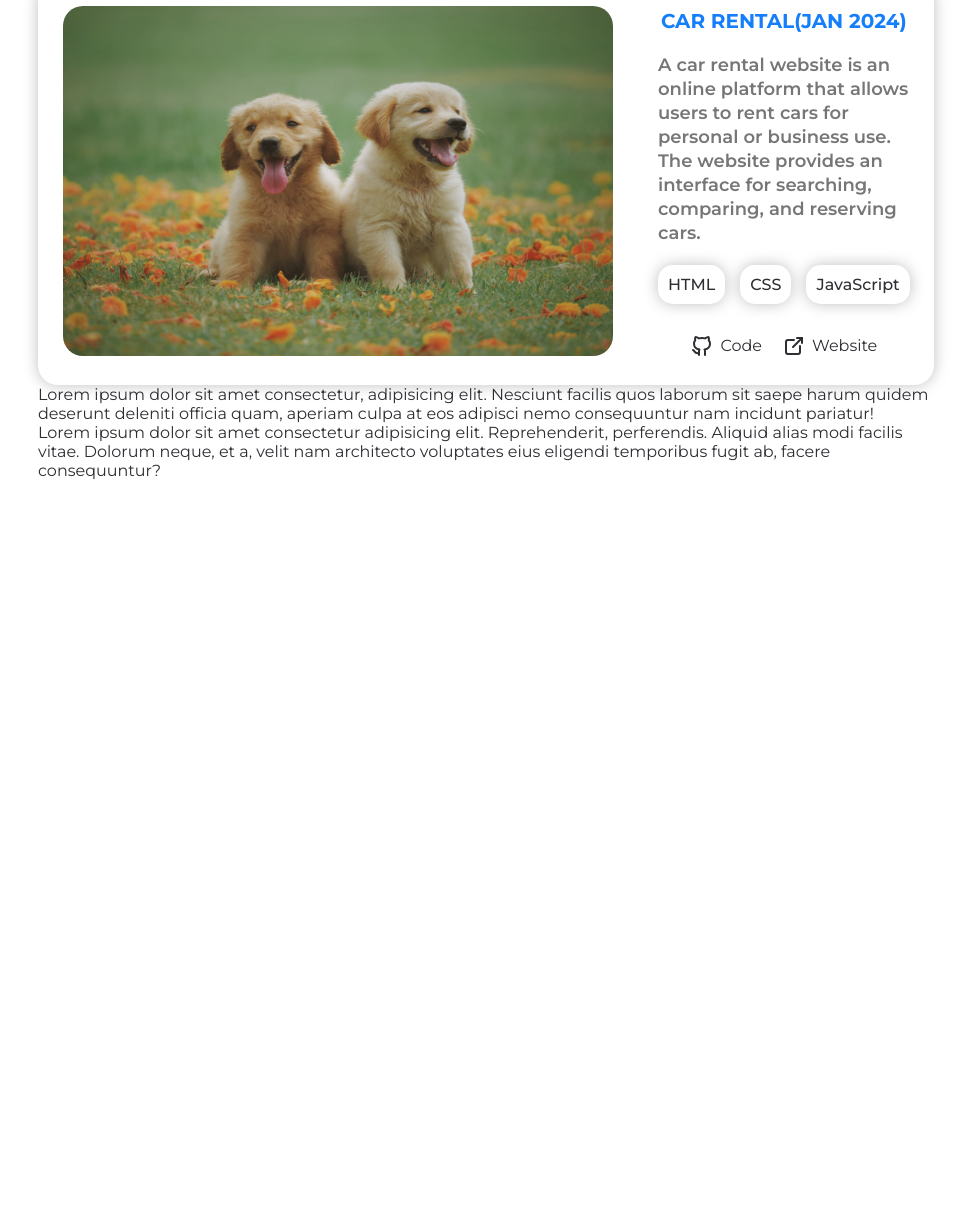
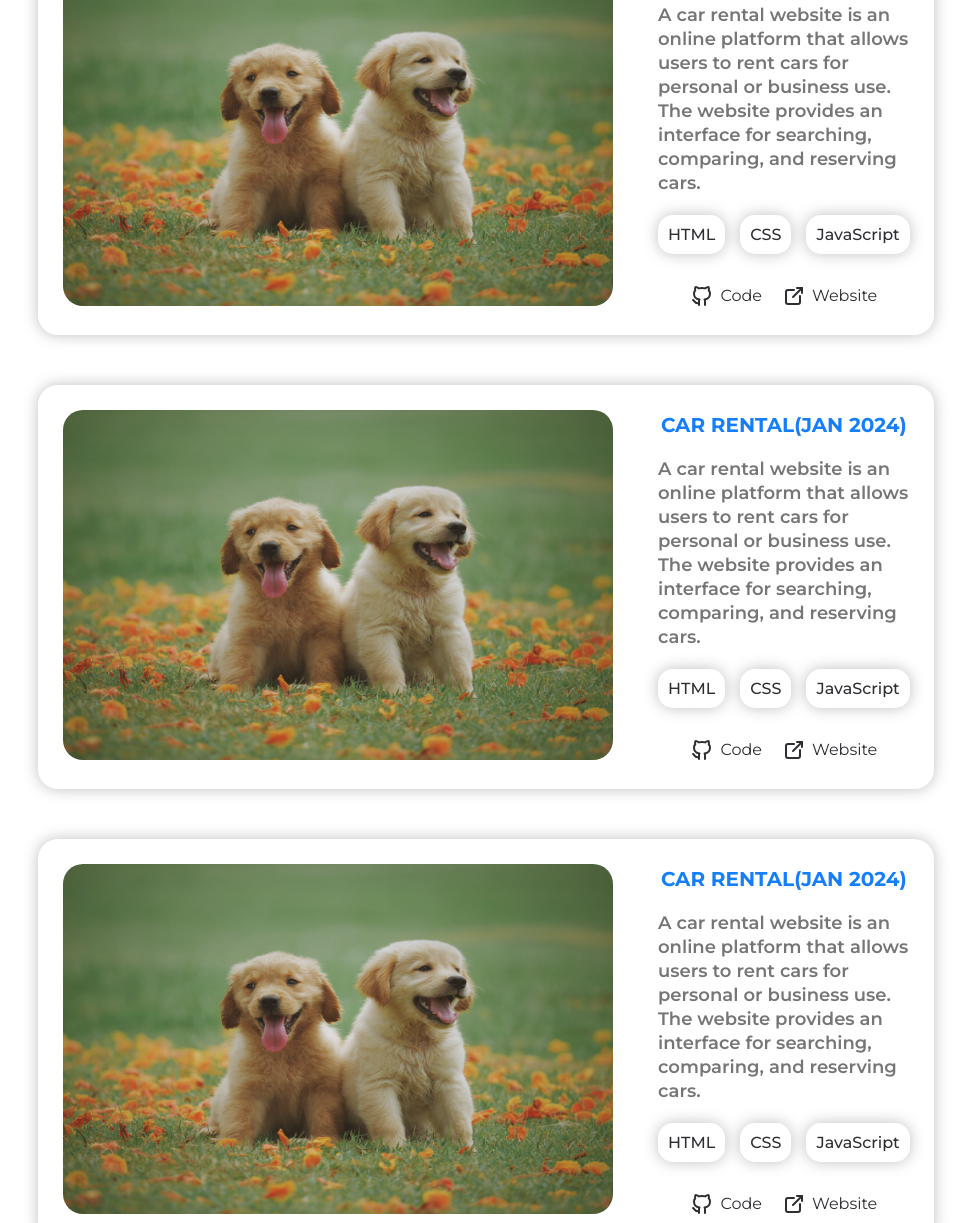
Before and after one commit to Chand5120/portfolioWebsite, a plain HTML site: page index.html in a window 1280 px wide. Shown: the part 1577-2800 px from the top of the page, without its empty margins (154-1125 px from the left). Before the commit the page ends 2057 px from the top, so only its background shows below. Drawn offline with Linux system fonts and the light colour scheme.

Commit message:
added project section and made some modifications

```diff
--- a/index.html
+++ b/index.html
@@ -139,8 +139,58 @@
                     </div>
                   </div>
                 </div>
-                <div class="project--two">Lorem ipsum dolor sit amet consectetur, adipisicing elit. Nesciunt facilis quos laborum sit saepe harum quidem deserunt deleniti officia quam, aperiam culpa at eos adipisci nemo consequuntur nam incidunt pariatur!</div>
-                <div class="project--three">Lorem ipsum dolor sit amet consectetur adipisicing elit. Reprehenderit, perferendis. Aliquid alias modi facilis vitae. Dolorum neque, et a, velit nam architecto voluptates eius eligendi temporibus fugit ab, facere consequuntur?</div>
+                <div class="project--one">
+                  <div class="project--image"><img src="./assets/dog.jpg" alt=""></div>
+                  <div class="project--details">
+                    <p class="project-name">Car rental(Jan 2024)</p>
+                    <p class="project-description">A car rental website is an online platform that allows users to rent cars for personal or business use. The website provides an interface for searching, comparing, and reserving cars.</p>
+                    <div class="technologies-used">
+                      <p class="technology">HTML</p>
+                      <p class="technology">CSS</p>
+                      <p class="technology">JavaScript</p>
+                    </div>
+                    <div class="project-code">
+                      <div class="project--githubLink">
+                        <a href="" class="project--githubLink1">
+                          <svg class="gitCodeImage" xmlns="http://www.w3.org/2000/svg" width="24" height="24" viewBox="0 0 24 24" fill="none" stroke="currentColor" stroke-width="2" stroke-linecap="round" stroke-linejoin="round" class="tabler-icon tabler-icon-brand-github"><path d="M9 19c-4.3 1.4 -4.3 -2.5 -6 -3m12 5v-3.5c0 -1 .1 -1.4 -.5 -2c2.8 -.3 5.5 -1.4 5.5 -6a4.6 4.6 0 0 0 -1.3 -3.2a4.2 4.2 0 0 0 -.1 -3.2s-1.1 -.3 -3.5 1.3a12.3 12.3 0 0 0 -6.2 0c-2.4 -1.6 -3.5 -1.3 -3.5 -1.3a4.2 4.2 0 0 0 -.1 3.2a4.6 4.6 0 0 0 -1.3 3.2c0 4.6 2.7 5.7 5.5 6c-.6 .6 -.6 1.2 -.5 2v3.5"></path></svg>
+                          Code
+                        </a>
+                      </div>
+                      <div class="project--link">
+                        <a href="" class="project--link1">
+                          <svg class="websiteLink" xmlns="http://www.w3.org/2000/svg" width="24" height="24" viewBox="0 0 24 24" fill="none" stroke="currentColor" stroke-width="2" stroke-linecap="round" stroke-linejoin="round" class="tabler-icon tabler-icon-external-link"><path d="M12 6h-6a2 2 0 0 0 -2 2v10a2 2 0 0 0 2 2h10a2 2 0 0 0 2 -2v-6"></path><path d="M11 13l9 -9"></path><path d="M15 4h5v5"></path></svg>
+                          Website
+                        </a>
+                      </div>
+                    </div>
+                  </div>
+                </div>
+                <div class="project--one">
+                  <div class="project--image"><img src="./assets/dog.jpg" alt=""></div>
+                  <div class="project--details">
+                    <p class="project-name">Car rental(Jan 2024)</p>
+                    <p class="project-description">A car rental website is an online platform that allows users to rent cars for personal or business use. The website provides an interface for searching, comparing, and reserving cars.</p>
+                    <div class="technologies-used">
+                      <p class="technology">HTML</p>
+                      <p class="technology">CSS</p>
+                      <p class="technology">JavaScript</p>
+                    </div>
+                    <div class="project-code">
+                      <div class="project--githubLink">
+                        <a href="" class="project--githubLink1">
+                          <svg class="gitCodeImage" xmlns="http://www.w3.org/2000/svg" width="24" height="24" viewBox="0 0 24 24" fill="none" stroke="currentColor" stroke-width="2" stroke-linecap="round" stroke-linejoin="round" class="tabler-icon tabler-icon-brand-github"><path d="M9 19c-4.3 1.4 -4.3 -2.5 -6 -3m12 5v-3.5c0 -1 .1 -1.4 -.5 -2c2.8 -.3 5.5 -1.4 5.5 -6a4.6 4.6 0 0 0 -1.3 -3.2a4.2 4.2 0 0 0 -.1 -3.2s-1.1 -.3 -3.5 1.3a12.3 12.3 0 0 0 -6.2 0c-2.4 -1.6 -3.5 -1.3 -3.5 -1.3a4.2 4.2 0 0 0 -.1 3.2a4.6 4.6 0 0 0 -1.3 3.2c0 4.6 2.7 5.7 5.5 6c-.6 .6 -.6 1.2 -.5 2v3.5"></path></svg>
+                          Code
+                        </a>
+                      </div>
+                      <div class="project--link">
+                        <a href="" class="project--link1">
+                          <svg class="websiteLink" xmlns="http://www.w3.org/2000/svg" width="24" height="24" viewBox="0 0 24 24" fill="none" stroke="currentColor" stroke-width="2" stroke-linecap="round" stroke-linejoin="round" class="tabler-icon tabler-icon-external-link"><path d="M12 6h-6a2 2 0 0 0 -2 2v10a2 2 0 0 0 2 2h10a2 2 0 0 0 2 -2v-6"></path><path d="M11 13l9 -9"></path><path d="M15 4h5v5"></path></svg>
+                          Website
+                        </a>
+                      </div>
+                    </div>
+                  </div>
+                </div>
               </div>
             </article>
       </section>
--- a/style.css
+++ b/style.css
@@ -150,7 +150,7 @@
 
 .about {
     padding-top: 65px;
-    padding-bottom: 150px;
+    padding-bottom: 100px;
     display: grid;
     grid-template-areas: "i a"
                          "i h"
@@ -283,3 +283,9 @@
     gap: 6px;
     margin-top: 10px;
 }
+
+.project--list {
+    display: flex;
+    flex-direction: column;
+    gap: 50px;
+}
```
